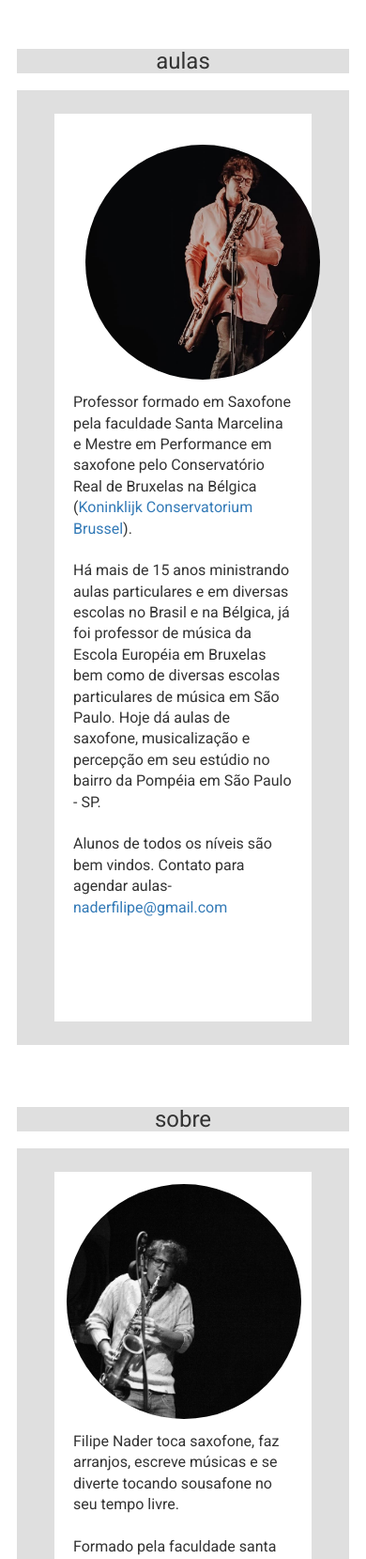
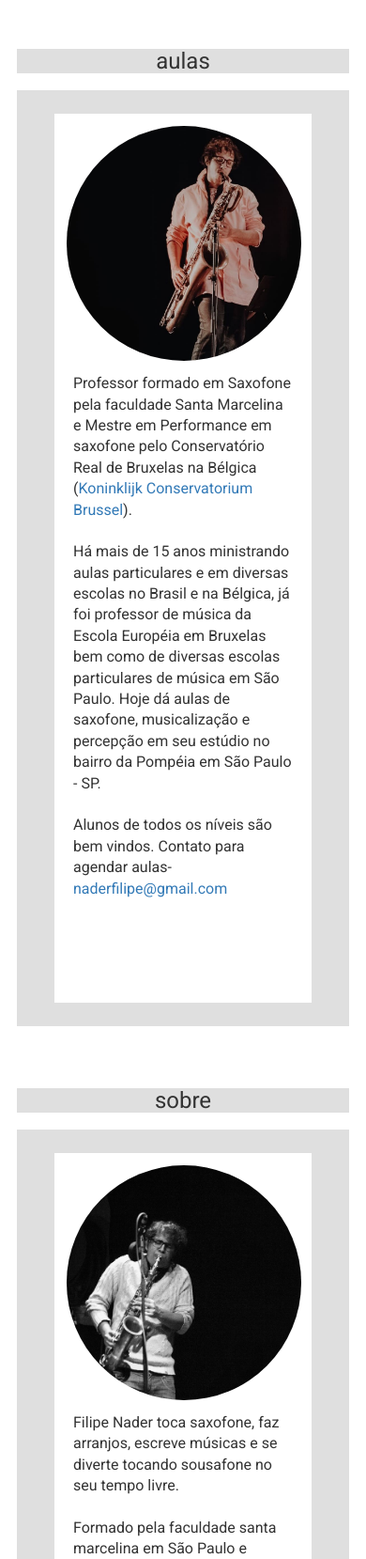
Before and after one commit to chile1900/FilipeNader, a plain HTML site: page index.html in a window 390 px wide. Shown: the part 1200-2859 px from the top of the page at 94% size. Drawn offline with nearby package versions, Linux system fonts and the light colour scheme; files whose address does not match are found by name.

Commit message:
ddd
dddd

```diff
--- a/index.html
+++ b/index.html
@@ -96,9 +96,8 @@
     <div style="padding:25px;margin:18px;background-color:rgb(223,223,223);">
         <div class="container-fluid">
             <div class="row">
-                <div class="col-md-12">
-                    <p class="lead text-left" style="background-color: #ffffff;height: 100%;margin: auto;font-family: Roboto, sans-serif;width: 100%;font-size: 16px;padding: 20px;"><img class="img-circle" src="assets/img/TOCANDO1.jpg" style="display: inline-block;height: 270px;float: left;margin: 3px;padding: 10px;">Professor formado em Saxofone pela faculdade Santa Marcelina e Mestre em Performance em saxofone pelo
-                        Conservatório Real de Bruxelas na Bélgica<br> (<a href="http://www.kcb.be/en/kcb/page/home" target="_blank">Koninklijk Conservatorium Brussel</a>).<br><br>Há
+                <div class="col-md-12"><img class="img-circle" src="assets/img/TOCANDO1.jpg" style="display: inline-block;height: 270px;float: left;margin: 3px;padding: 10px;">
+                    <p class="lead text-left" style="background-color: #ffffff;height: 100%;margin: auto;font-family: Roboto, sans-serif;width: 100%;font-size: 16px;padding: 20px;">Professor formado em Saxofone pela faculdade Santa Marcelina e Mestre em Performance em saxofone pelo Conservatório Real de Bruxelas na Bélgica<br> (<a href="http://www.kcb.be/en/kcb/page/home" target="_blank">Koninklijk Conservatorium Brussel</a>).<br><br>Há
                         mais de 15 anos ministrando aulas particulares e em diversas escolas no Brasil e na Bélgica, já foi professor de música da Escola Européia em Bruxelas bem como de diversas escolas particulares de música em São Paulo. Hoje dá aulas
                         de saxofone, musicalização e percepção em seu estúdio no bairro da Pompéia em São Paulo - SP. &nbsp;<br><br>Alunos de todos os níveis são bem vindos. Contato
                         para agendar aulas- <a href="malito:naderfilipe@gmail.com" target="_blank"><br>naderfilipe@gmail.com</a><br><br><br><br><br></p>
@@ -111,7 +110,7 @@
     <div style="padding:25px;margin:18px;background-color:rgb(223,223,223);">
         <div class="container-fluid">
             <div class="row">
-                <div class="col-md-12"><img class="img-circle" src="assets/img/bla.jpg" style="display: inline-block;height: 270px;float: left;margin: 3px;padding: 10px;">
+                <div class="col-md-12"><img class="img-circle" src="assets/img/bla.jpg" style="display: inline-block;height: 270px;float: left;margin: 3px;padding: 10px;font-family: Roboto, sans-serif;font-size: 16px;">
                     <p class="lead text-left" style="background-color: #ffffff;width: 100%;height: 100%;margin: auto;font-family: Roboto, sans-serif;font-size: 16px;padding: 20px;">Filipe Nader toca saxofone, faz arranjos, escreve músicas e se diverte tocando sousafone no seu tempo livre.<br><br>Formado pela faculdade santa marcelina em
                         São Paulo e mestre em performance em saxofone jazz pelo conservatório de Bruxelas na Bélgica (Koninklijk Conservatorium Brussel) Filipe toca em diversos grupos tanto no Brasil quanto na Europa.<br><br>Na Bélgica, junto do grupo
                         Ifa y Xango ganhou diversos prêmios como o Jovem Talento do Jazz na Bélgica (2012) e o prêmio de melhor álbum de estréia de jazz de 2013 pela revista americana New York City Jazz Records.<br><br>Recentemente gravou com o recém
```
